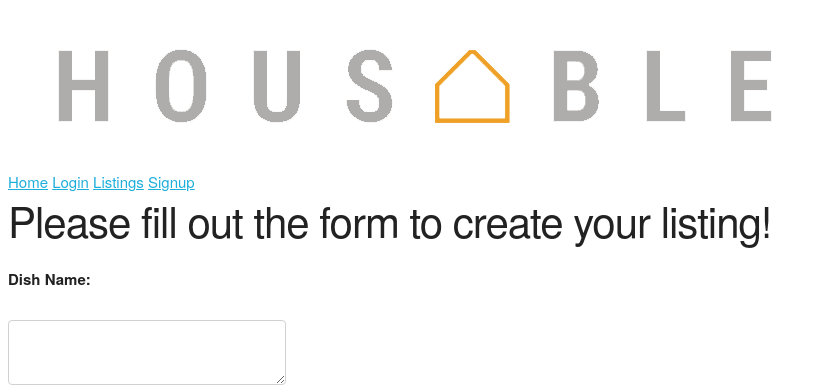
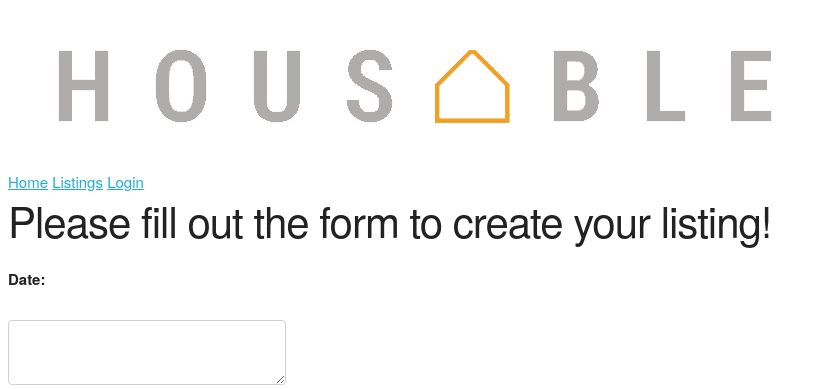
Before and after one commit to devonfaria/housable, a Node project: template views/listings.handlebars in a window 1280 px wide. Shown: the top 389 px of the page, without its empty margins (0-826 px from the left). Run offline with Node 20 templates, Linux system fonts and the light colour scheme; the template is opened without the code that fills it, so the values that code supplies are empty; some libraries are stand-ins or nearby versions.

Commit message:
updated the form in listings and added a name input for the signup. Currently the log in is not pulling in the post request when we try to log in

```diff
--- a/public/js/login.js
+++ b/public/js/login.js
@@ -25,7 +25,7 @@ const signupFormHandler = async (event) => {
   const username = document.getElementById('username-signup').value.trim();
   const email = document.getElementById('email-signup').value.trim();
   const password = document.getElementById('password-signup').value.trim();
-
+console.log(username, email, password);
   if (username && email && password) {
     const response = await fetch('/api/users', {
       method: 'POST',
--- a/server.js
+++ b/server.js
@@ -1,9 +1,12 @@
+const path = require('path');
 const express = require('express');
 const session = require('express-session');
 const routes = require('./controllers');
+const exphbs = require('express-handlebars');
 
 const sequelize = require('./config/connection');
 const SequelizeStore = require('connect-session-sequelize')(session.Store);
+// const helpers = require('./utils/helpers');
 
 const app = express();
 const PORT = process.env.PORT || 3001;
@@ -23,8 +26,14 @@ const sess = {
 
 app.use(session(sess));
 
+const hbs = exphbs.create({  });
+
+app.engine('handlebars', hbs.engine);
+app.set('view engine', 'handlebars');
+
 app.use(express.json());
 app.use(express.urlencoded({ extended: true }));
+app.use(express.static(path.join(__dirname, 'public')));
 
 app.use(routes);
 
--- a/views/homepage.handlebars
+++ b/views/homepage.handlebars
@@ -1,3 +1,5 @@
-{{#each}}
+
+
+{{#each listing}}
 {{> listing-cards}}
 {{/each}}
--- a/views/layouts/main.handlebars
+++ b/views/layouts/main.handlebars
@@ -12,26 +12,25 @@
 
 <body>
   <header>
-    <img src="/public/images/housable.png" alt="Housable">
+    <img src="/images/housable.png" alt="Housable">
   </header>
   <nav>
     <a href="/">Home</a>
+     <a href="/listings">Listings</a>
     {{#if loggedIn}}
     <button id="logout" class="btn-no-style">Logout</button>
     {{else}}
     <a href="/login">Login</a>
     {{/if}}
-     <a href="/listings">Listings</a>
-     <a href="/listings">Signup</a>
   </nav>
   <main>
     <div class="listings">
       {{{ body }}}
     </div>
   </main>
-   {{#if loggedIn}}
+   {{!-- {{#if loggedIn}}
   <script src="/js/logout.js"></script>
-  {{/if}}
+  {{/if}} --}}
 </body>
 
 </html>
--- a/views/listings.handlebars
+++ b/views/listings.handlebars
@@ -1,4 +1,4 @@
-{{!-- res.render('all') will get this file name in the controller directory route file that you set --}}
+{{!-- res.render('listings') will get this file name in the controller directory route file that you set --}}
 {{!-- the render function takes in 2 parameters: 1. handlebar template name 2. object full of options { example: dishes }  --}}
 
 
@@ -8,7 +8,7 @@
     </h2>
     <form class='new-listing-form'>
       <label for='date_created'>
-        Dish Name:
+        Date:
       </label>
       <br />
       <textarea id='date_created' name='date_created' rows='2' cols='30'>
@@ -53,4 +53,4 @@
   </div>
 </div>
 <!-- This is the form for adding a new listing -->
-<script src='/js/add-dish.js'></script>
+<script src='/js/listing.js'></script>
--- a/views/login.handlebars
+++ b/views/login.handlebars
@@ -18,10 +18,10 @@
   <div class="login-card">
     <h2 class="page-title">Signup</h2>
     <form class="form signup-form">
-      {{!-- <div class="form-group">
-        <label for="username-signup">Username:</label>
+      <div class="form-group">
+        <label for="username-signup">Name:</label>
         <input class="form-input" type="text" id="username-signup" />
-      </div> --}}
+      </div>
       <div class="form-group">
         <label for="email-signup">Email:</label>
         <input class="form-input" type="text" id="email-signup" />
```
Also changed, not shown: controllers/api/userRoutes.js (+8 -0 lines).
